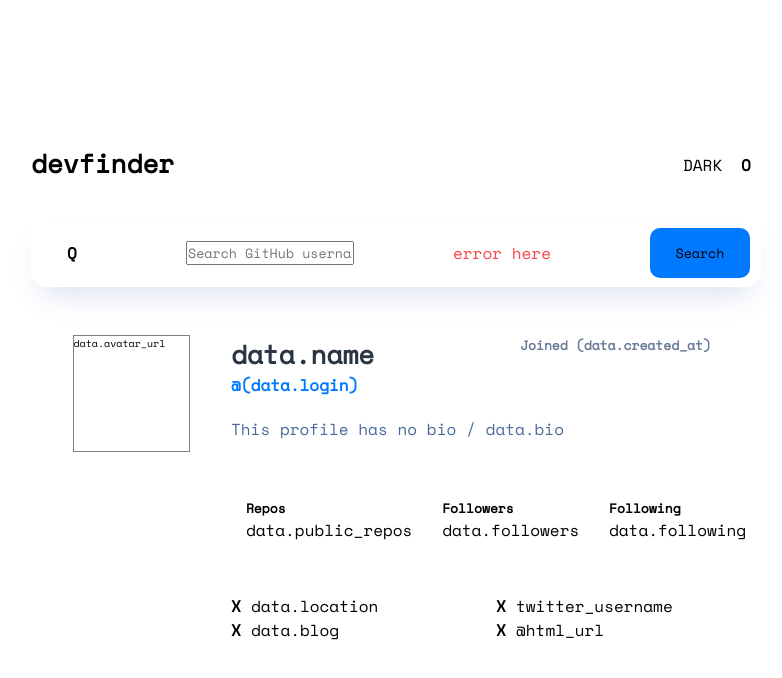
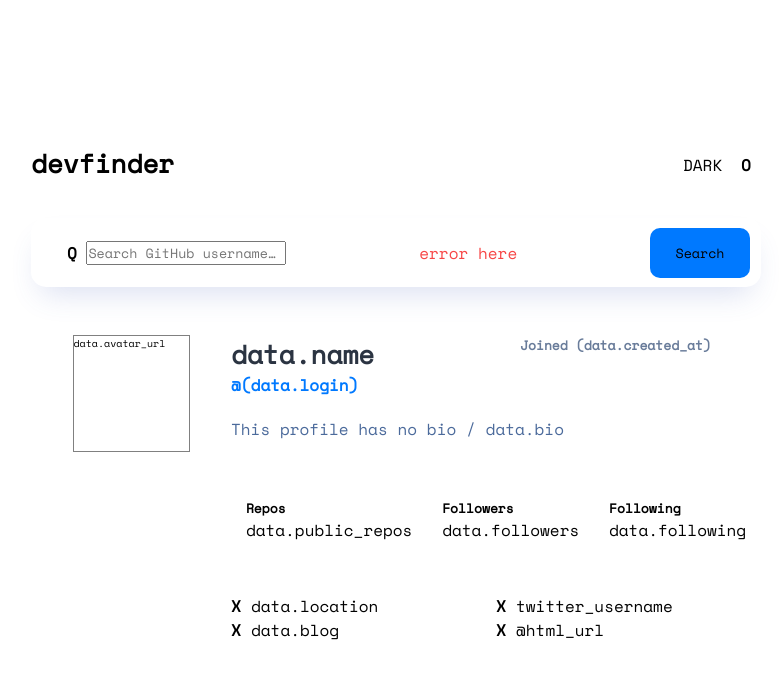
Before and after one commit to lucywho/gitusersearch, a React app: page / in a window 1280 px wide. Shown: the top 678 px of the page, without its empty margins (324-1106 px from the left). Built offline with nearby package versions, Linux system fonts and the light colour scheme; the HTML template or start-up script is replaced by a standard one.

Commit message:
adds form to SearchBar

```diff
--- a/src/components/App.tsx
+++ b/src/components/App.tsx
@@ -1,13 +1,24 @@
 import CardHeader from "./CardHeader"
 import SearchBar from "./SearchBar"
+import testData from "../testData"
 import UserInfo from "./UserInfo"
+import { useState } from "react"
 
 export default function App() {
+    //const data = { testData }
+    const [userName, setUserName] = useState("")
+
+    function handleSubmit(user: string): string {
+        setUserName(user)
+        console.log(userName)
+        return userName
+    }
+
     return (
         <div className="app">
             <div className="wrapper">
                 <CardHeader />
-                <SearchBar />
+                <SearchBar userName={userName} handleSubmit={handleSubmit} />
                 <UserInfo />
             </div>
         </div>
--- a/src/components/SearchBar.tsx
+++ b/src/components/SearchBar.tsx
@@ -1,17 +1,34 @@
-export default function SearchBar() {
+import React from "react"
+
+type Props = {
+    userName: string
+    handleSubmit: (args: string) => string
+}
+
+export default function SearchBar(props: Props) {
+    let searchResult = ""
     return (
         <div className="search-bar">
             <p className="magnifier icon">Q</p>
-            <input
+            <form
                 className="search-username"
-                type="text"
-                placeholder="Search GitHub username…"
-            ></input>
-            <div className="error-message">error here</div>
+                onSubmit={(e: React.SyntheticEvent) => {
+                    e.preventDefault()
 
-            <button className="search" onClick={() => {}}>
-                Search
-            </button>
+                    props.handleSubmit(searchResult)
+                }}
+            >
+                <input
+                    className="user-input"
+                    type="text"
+                    onChange={(event) => (searchResult = event.target.value)}
+                    placeholder="Search GitHub username…"
+                ></input>
+
+                <div className="error-message">error here</div>
+
+                <button className="search">Search</button>
+            </form>
         </div>
     )
 }
--- a/src/index.css
+++ b/src/index.css
@@ -101,6 +101,17 @@ h4 {
     justify-content: space-between;
     align-items: center;
     padding: 0 10px 0 35px;
+}
+
+.search-username {
+    display: flex;
+    justify-content: space-between;
+    align-items: center;
+    width: 100%;
+}
+.user-input {
+    width: fit-content;
+    min-width: 200px;
 }
 
 .error-message {
```
Also changed, not shown: 1 other file (tests, documents, lock files or other folders).
